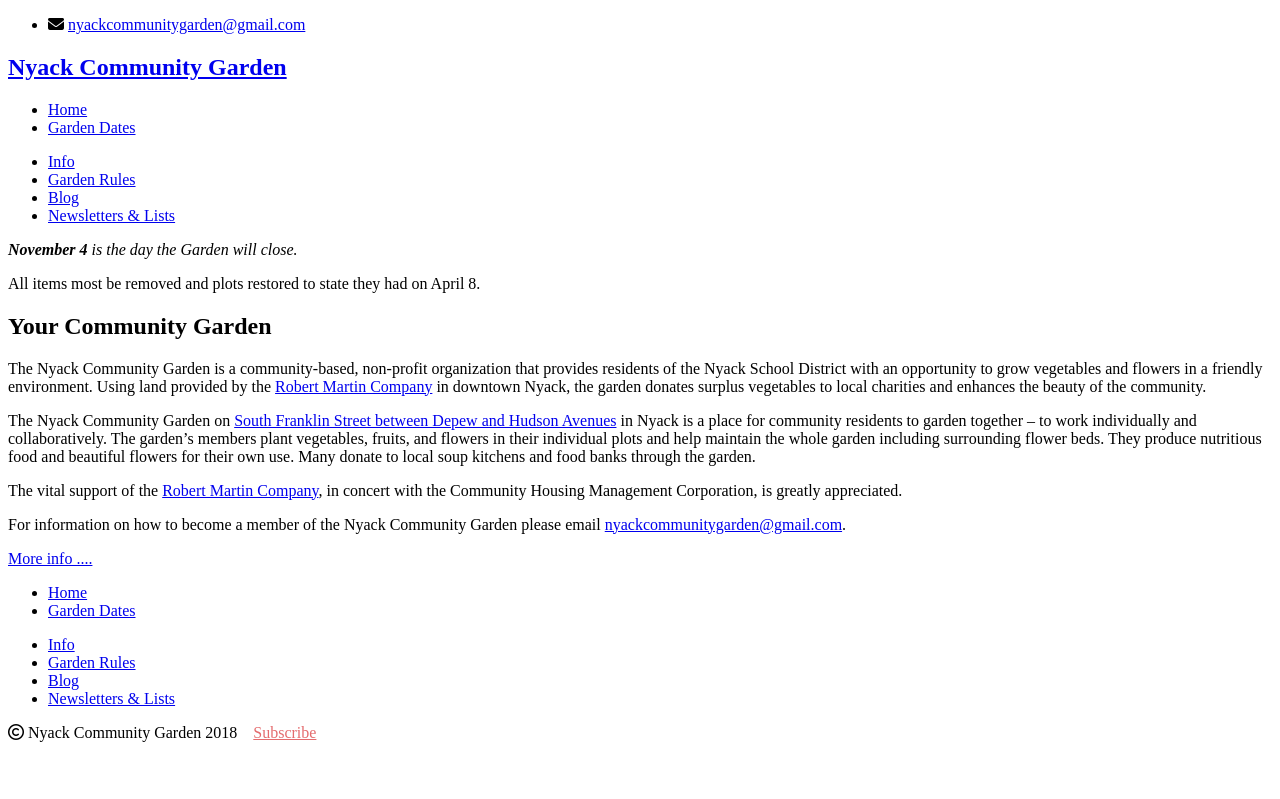
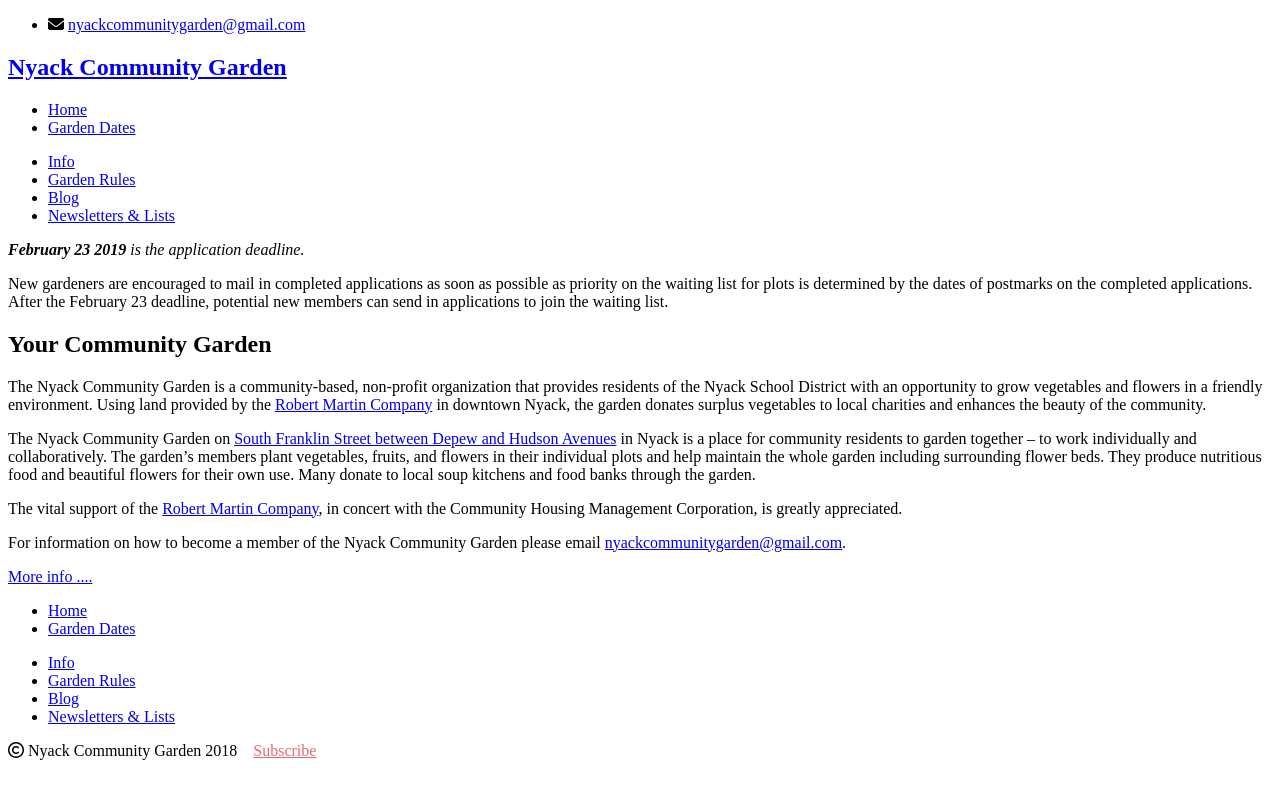
Before and after one commit to bosborne/nyackcommunitygarden, a Jekyll site: the page built from index.html, in a window 1280 px wide. Shown: the top 799 px of the page. Built offline with Jekyll 4.4.1, drawn with Linux system fonts in a browser that asks for light colours; nearby versions of some CDN libraries; library files that are not in the unit come from our copies.

Commit message:
Update application deadline

```diff
--- a/_layouts/default.html
+++ b/_layouts/default.html
@@ -18,9 +18,9 @@
     <div class="content">
       <div class="container">
         <div class="bannerbox">
-          <i><b>November 4</b> is the day the Garden will close.</i>
+          <i><b>February 23 2019</b> is the application deadline.</i>
           <p>
-            All items most be removed and plots restored to state they had on April 8.
+            New gardeners are encouraged to mail in completed applications as soon as possible as priority on the waiting list for plots is determined by the dates of postmarks on the completed applications. After the February 23 deadline, potential new members can send in applications to join the waiting list.
           </p>
         </div>
         {{ content }}
```
